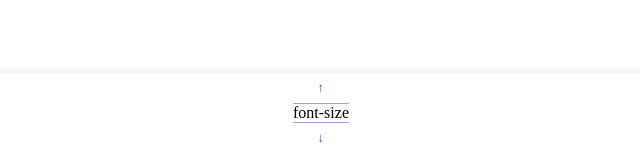
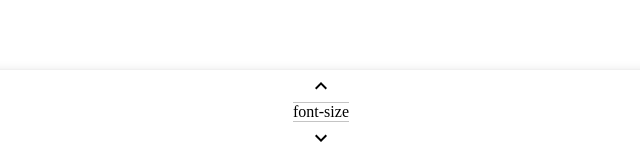
Before and after one commit to m19e/vertical-editor, a React (Create React App) app: page / in a window 1280 px wide. Shown: the part 646-797 px from the top of the page, without its empty margins (319-959 px from the left). Built offline with nearby package versions, Linux system fonts and the light colour scheme.

Commit message:
Add mui-icons for inc/dec button

```diff
--- a/package.json
+++ b/package.json
@@ -4,6 +4,7 @@
   "private": true,
   "dependencies": {
     "@material-ui/core": "^4.11.0",
+    "@material-ui/icons": "^4.9.1",
     "@testing-library/jest-dom": "^4.2.4",
     "@testing-library/react": "^9.3.2",
     "@testing-library/user-event": "^7.1.2",
--- a/src/components/Vertical.tsx
+++ b/src/components/Vertical.tsx
@@ -2,6 +2,7 @@ import React, { useState, useEffect } from "react";
 import { Editor, EditorState, getDefaultKeyBinding, convertFromRaw, convertToRaw } from "draft-js";
 import { Scrollbars } from "react-custom-scrollbars";
 import { AppBar, Button, ButtonGroup } from "@material-ui/core";
+import { ExpandLess, ExpandMore } from "@material-ui/icons";
 import "./Vertical.css";
 
 const Vertical = (): JSX.Element => {
@@ -179,10 +180,14 @@ const Vertical = (): JSX.Element => {
             </Scrollbars>
             <AppBar position="fixed" color="inherit" style={{ top: "auto", bottom: 0 }}>
                 <div style={{ margin: "auto" }}>
-                    <ButtonGroup orientation="vertical" color="primary" aria-label="vertical contained primary button group" variant="text">
-                        <Button size="small">↑</Button>
+                    <ButtonGroup orientation="vertical" color="inherit" aria-label="vertical contained primary button group" variant="text">
+                        <Button size="small">
+                            <ExpandLess />
+                        </Button>
                         <span>font-size</span>
-                        <Button size="small">↓</Button>
+                        <Button size="small">
+                            <ExpandMore />
+                        </Button>
                     </ButtonGroup>
                 </div>
             </AppBar>
```
Also changed, not shown: 1 other file (tests, documents, lock files or other folders).
